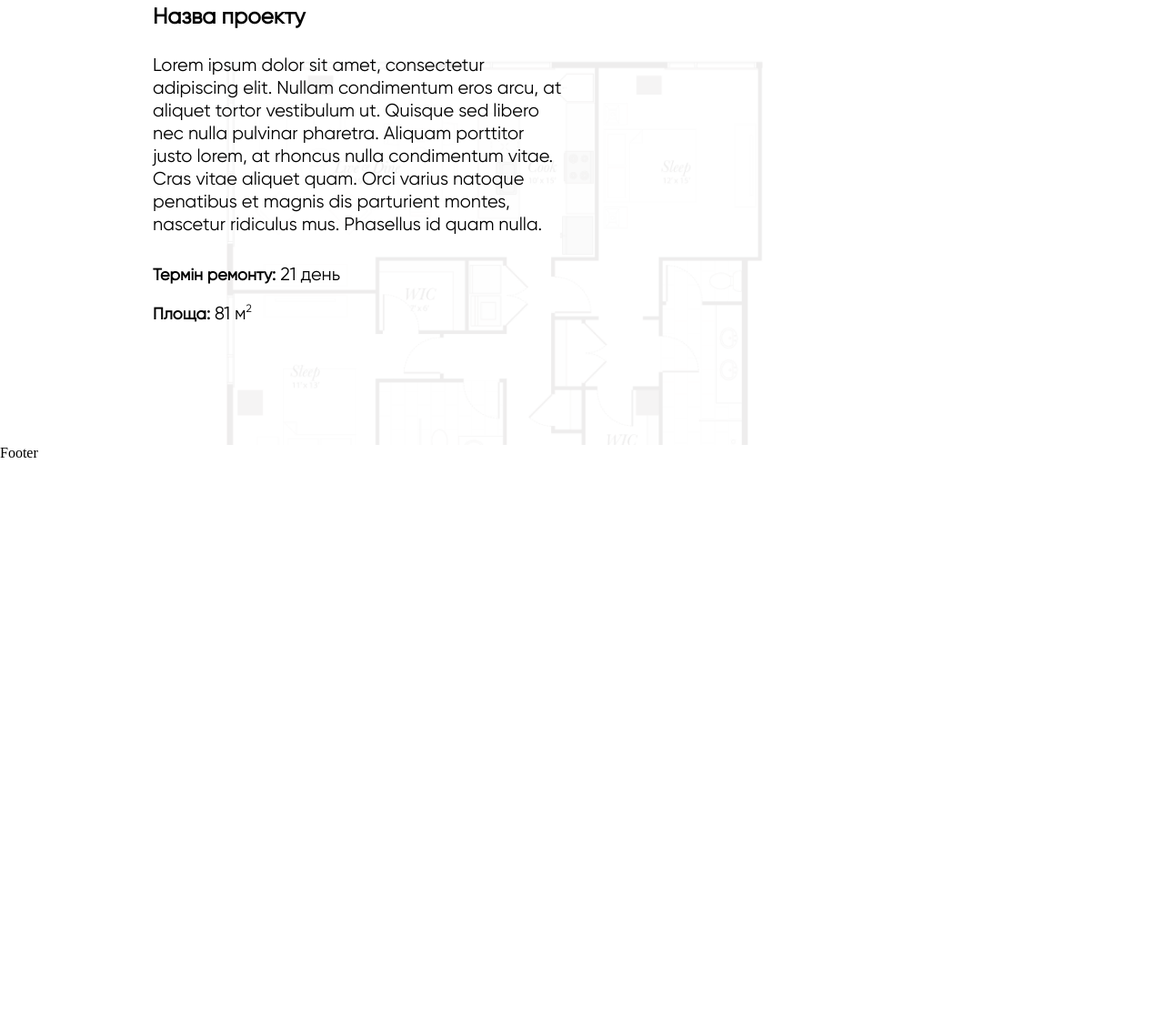
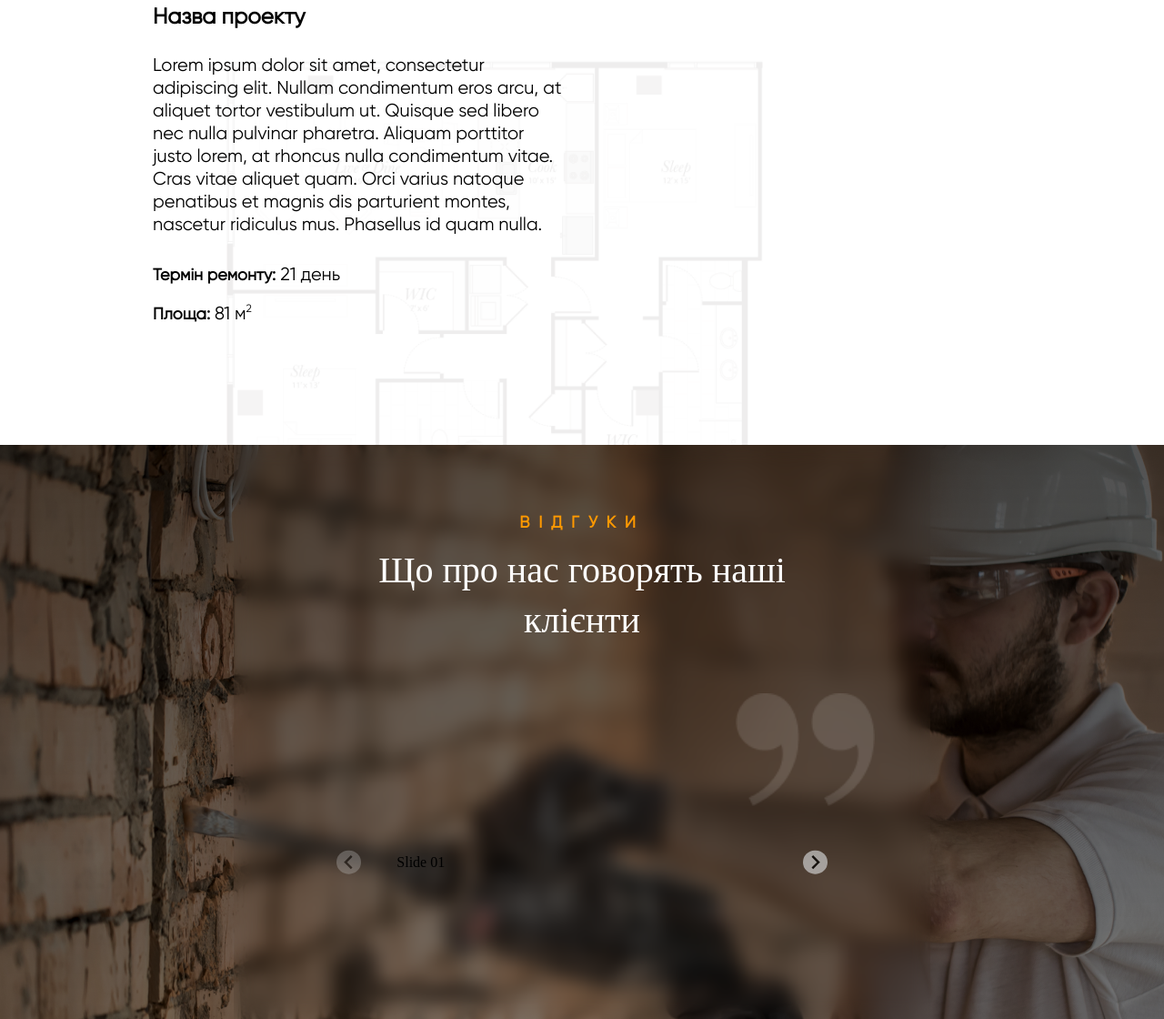
Before and after one commit to omedvedew/cbg-test-task, a plain HTML site: page index.html in a window 1280 px wide. Shown: the part 2524-3644 px from the top of the page at 91% size. Before the commit the page ends 3031 px from the top, so only its background shows below. Drawn offline with nearby package versions, Linux system fonts and the light colour scheme.

Commit message:
added splide slider

```diff
--- a/index.html
+++ b/index.html
@@ -8,6 +8,8 @@
     <link rel="stylesheet" href="style.css">
     <link rel="preconnect" href="https://fonts.gstatic.com">
     <link href="https://fonts.googleapis.com/css2?family=Playfair+Display:wght@400;700&display=swap" rel="stylesheet">
+    <script src="https://cdn.jsdelivr.net/npm/@splidejs/splide@latest/dist/js/splide.min.js"></script>
+    <link rel="stylesheet" href="https://cdn.jsdelivr.net/npm/@splidejs/splide@latest/dist/css/splide.min.css">
 </head>
 <body>
     <!-- Header -->
@@ -195,10 +197,33 @@
                 <div class="portfolio__works__slider"></div>
             </div>
         </div>
+
+        <!-- Testimonials -->
+        <div class="testimonials">
+            <div class="testimonials__slider">
+                <h3 class="testimonials__slider_first-title container_first-title">ВІДГУКИ</h3>
+                <h2 class="testimonials__slider_second-title container_second-title">Що про нас говорять наші клієнти</h2>
+                <div class="splide">
+                    <div class="splide__track">
+                        <ul class="splide__list">
+                            <li class="splide__slide">Slide 01</li>
+                            <li class="splide__slide">Slide 02</li>
+                            <li class="splide__slide">Slide 03</li>
+                            <li class="splide__slide">Slide 04</li>
+                        </ul>
+                    </div>
+                </div>
+            </div>
+        </div>
     </main>
 
     <!-- Footer -->
     <footer class="footer">Footer</footer>
+    <script>
+        document.addEventListener( 'DOMContentLoaded', function () {
+            new Splide( '.splide' ).mount();
+        } );
+    </script>
     <script src="app.js"></script>
 </body>
 </html>
--- a/mixins.scss
+++ b/mixins.scss
@@ -4,6 +4,7 @@
         font-size: 18px;
         color: #ff9900;
         margin-bottom: 10px;
+        letter-spacing: 9.7px;
     }
 }
 
@@ -13,5 +14,6 @@
         font-size: 40px;
         color: #000000;
         margin-bottom: 30px;
+        font-weight: normal;
     }
 }
--- a/style.scss
+++ b/style.scss
@@ -487,3 +487,59 @@
         }
     }
 }
+
+.testimonials {
+    display: flex;
+    width: 100%;
+    justify-content: center;
+    background-image: url(images/handyman-uses-jackhammer-for-installation-professional-worker-on-the-construction-site-the-concept-of-electrician-and-handyman1.png);
+    background-repeat: no-repeat;
+    background-size: cover;
+    background-position: center;
+
+    .testimonials__slider {
+        display: flex;
+        width: 766px;
+        height: 671px;
+        backdrop-filter: blur(10px);
+        align-items: center;
+        flex-direction: column;
+        padding: 0 100px;
+        background-image: url(images/ddd.png);
+        background-repeat: no-repeat;
+        background-size: 20%;
+        background-position-x: 90%;
+        background-position-y: 50%;
+
+        @include containerFirstTitle;
+        @include containerSecondTitle;
+
+        .testimonials__slider_first-title {
+            margin-top: 75px;
+        }
+
+        .testimonials__slider_second-title {
+            line-height: 55px;
+            color: #ffffff;
+            text-align: center;
+            padding: 0 50px;
+        }
+
+        .splide {
+            display: flex;
+            width: 100%;
+            height: 100%;
+
+            .splide__list {
+                height: 100%;
+
+                .splide__slide {
+                    display: flex;
+                    justify-content: center;
+                    align-items: center;
+                    height: 100%;
+                }
+            }
+        }
+    }
+}
```
Also changed, not shown: images/ddd.png (added), images/handyman-uses-jackhammer-for-installation-professional-worker-on-the-construction-site-the-concept-of-electrician-and-handyman1.png (added), style.css, 1 other file.
